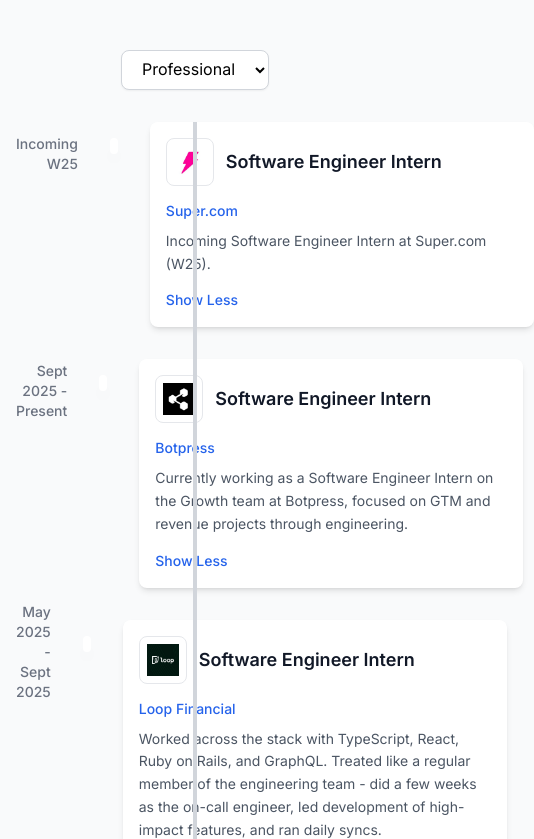
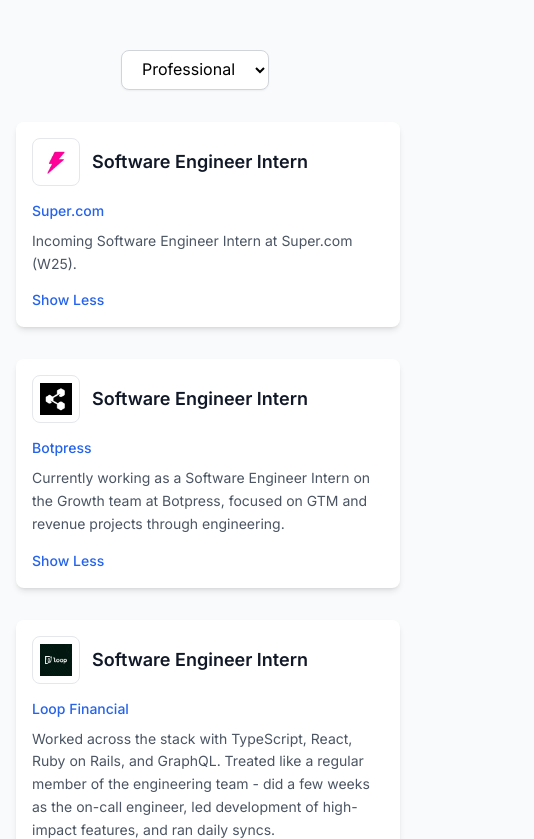
Before and after one commit to SimonNRisk/portfolio, a Next.js app: page / in a window 390 px wide. Shown: the part 1545-2384 px from the top of the page, 534 px wide, since content can reach past the window. Built offline with nearby package versions, Linux system fonts and the light colour scheme; no server answers.

Commit message:
fix: add useIsMobile hook and implement in timeline for improved mobile experience

```diff
--- a/src/components/Timeline.tsx
+++ b/src/components/Timeline.tsx
@@ -2,6 +2,7 @@
 
 import { useState } from "react";
 import { TimelineItem } from "./TimelineItem";
+import { useIsMobile } from "@/hooks/useIsMobile";
 
 interface TimelineData {
   title: string;
@@ -21,7 +22,7 @@ interface TimelineProps {
 
 export function Timeline({ data }: TimelineProps) {
   const [filterType, setFilterType] = useState<"professional" | "volunteer" | "education">("professional");
-
+  const isMobile = useIsMobile();
   const filteredData = data.filter((item) => item.type === filterType);
 
   return (
@@ -40,7 +41,7 @@ export function Timeline({ data }: TimelineProps) {
       </div>
 
       {/* Central line */}
-      <div className="absolute left-1/2 transform -translate-x-1/2 w-1 h-full bg-gray-300"></div>
+      {!isMobile && <div className="absolute left-1/2 transform -translate-x-1/2 w-1 h-full bg-gray-300"></div>}
 
       {/* Timeline items */}
       <div className="space-y-8">
--- a/src/components/TimelineItem.tsx
+++ b/src/components/TimelineItem.tsx
@@ -1,6 +1,8 @@
 "use client";
 
 import { useState } from "react";
+
+import { useIsMobile } from "@/hooks/useIsMobile";
 
 interface TimelineItemProps {
   title: string;
@@ -13,10 +15,13 @@ interface TimelineItemProps {
 
 export function TimelineItem({ title, company, companyUrl, details, year, image }: TimelineItemProps) {
   const [isExpanded, setIsExpanded] = useState(true);
-
+  const isMobile = useIsMobile();
+  console.log(isMobile);
   return (
     <div className="flex items-start justify-between">
       {/* Left side - Date */}
+      {!isMobile && (
+        <>
           <div className="flex-1 flex justify-end pr-8">
             <div className="text-right flex items-center" style={{ height: "48px", paddingTop: "16px" }}>
               <div className="text-sm font-medium text-gray-500">{year}</div>
@@ -28,9 +33,11 @@ export function TimelineItem({ title, company, companyUrl, details, year, image
             className="w-4 h-4 bg-blue-600 rounded-full border-4 border-white shadow-lg z-10"
             style={{ marginTop: "16px" }}
           ></div>
+        </>
+      )}
 
       {/* Right side - Company info */}
-      <div className="flex-1 pl-8">
+      <div className={`flex-1 ${isMobile ? "pl-0 flex justify-center" : "pl-8"}`}>
         <div
           className={`bg-white rounded-lg shadow-md overflow-hidden hover:shadow-lg transition-all duration-300 w-96 ${isExpanded ? "min-h-32" : "h-32"}`}
         >
--- /dev/null
+++ b/src/hooks/useIsMobile.ts
@@ -0,0 +1,20 @@
+"use client";
+import { useEffect, useState } from "react";
+
+export const useIsMobile = () => {
+  const [isMobile, setIsMobile] = useState(false);
+
+  useEffect(() => {
+    const handleResize = () => {
+      setIsMobile(window.innerWidth < 1024);
+    };
+
+    // Check initial size
+    handleResize();
+
+    window.addEventListener("resize", handleResize);
+    return () => window.removeEventListener("resize", handleResize);
+  }, []);
+
+  return isMobile;
+};
```
Lines whose indentation alone changed are shown as unchanged.
